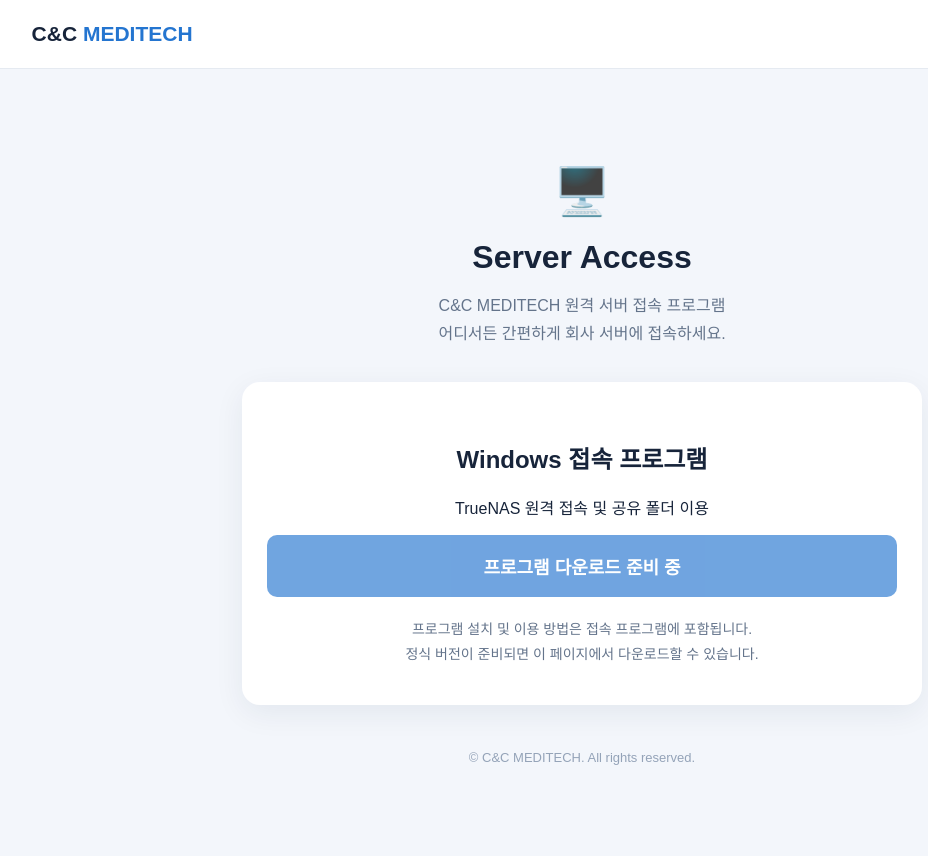
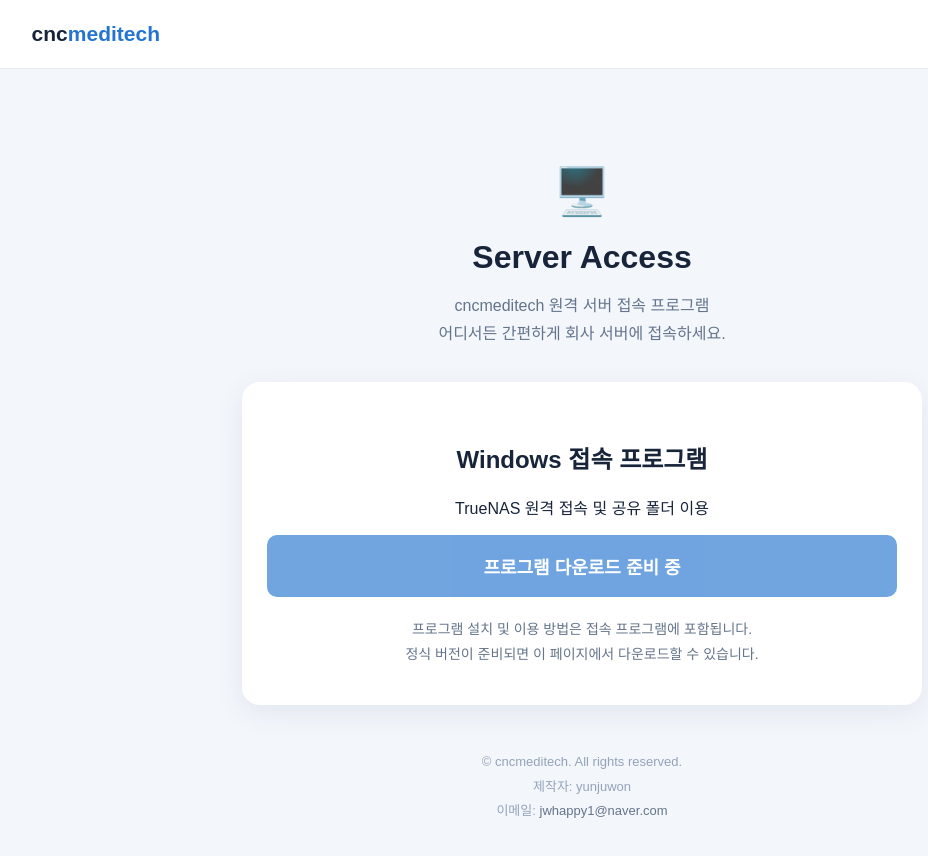
Before and after one commit to jubongs/connect, a plain HTML site: page index.html in a window 1280 px wide. Shown: the whole page, without its empty margins (58-986 px from the left). Drawn offline with Linux system fonts and the light colour scheme.

Commit message:
Update index.html

```diff
--- a/index.html
+++ b/index.html
@@ -4,7 +4,7 @@
 <head>
 <meta charset="UTF-8">
 <meta name="viewport" content="width=device-width, initial-scale=1.0">
-<title>C&C MEDITECH | Server Access</title>
+<title>cncmeditech | Server Access</title>
 <style>
 * { box-sizing: border-box; }
 body {
@@ -65,28 +65,42 @@ footer {
   margin-top: 45px;
   color: #94a3b8;
   font-size: 13px;
+  line-height: 1.9;
+}
+footer a {
+  color: #64748b;
+  text-decoration: none;
 }
 </style>
 </head>
 <body>
-<header>C&C <span>MEDITECH</span></header>
+<header>cnc<span>meditech</span></header>
+
 <main>
   <div class="logo">🖥️</div>
   <h1>Server Access</h1>
   <p class="subtitle">
-    C&C MEDITECH 원격 서버 접속 프로그램<br>
+    cncmeditech 원격 서버 접속 프로그램<br>
     어디서든 간편하게 회사 서버에 접속하세요.
   </p>
+
   <section class="panel">
     <h2>Windows 접속 프로그램</h2>
     <p>TrueNAS 원격 접속 및 공유 폴더 이용</p>
+
     <div class="download">프로그램 다운로드 준비 중</div>
+
     <div class="note">
       프로그램 설치 및 이용 방법은 접속 프로그램에 포함됩니다.<br>
       정식 버전이 준비되면 이 페이지에서 다운로드할 수 있습니다.
     </div>
   </section>
-  <footer>© C&C MEDITECH. All rights reserved.</footer>
+
+  <footer>
+    © cncmeditech. All rights reserved.<br>
+    제작자: yunjuwon<br>
+    이메일: <a href="mailto:jwhappy1@naver.com">jwhappy1@naver.com</a>
+  </footer>
 </main>
 </body>
 </html>
```
